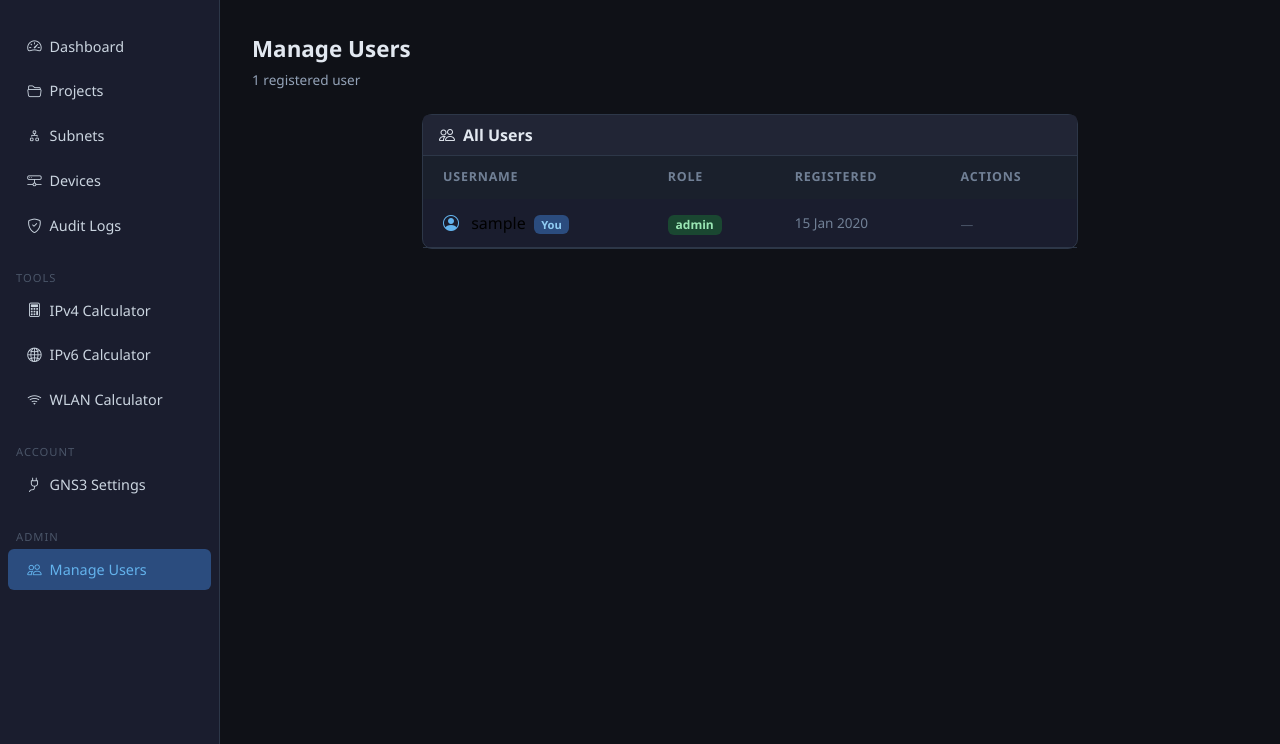
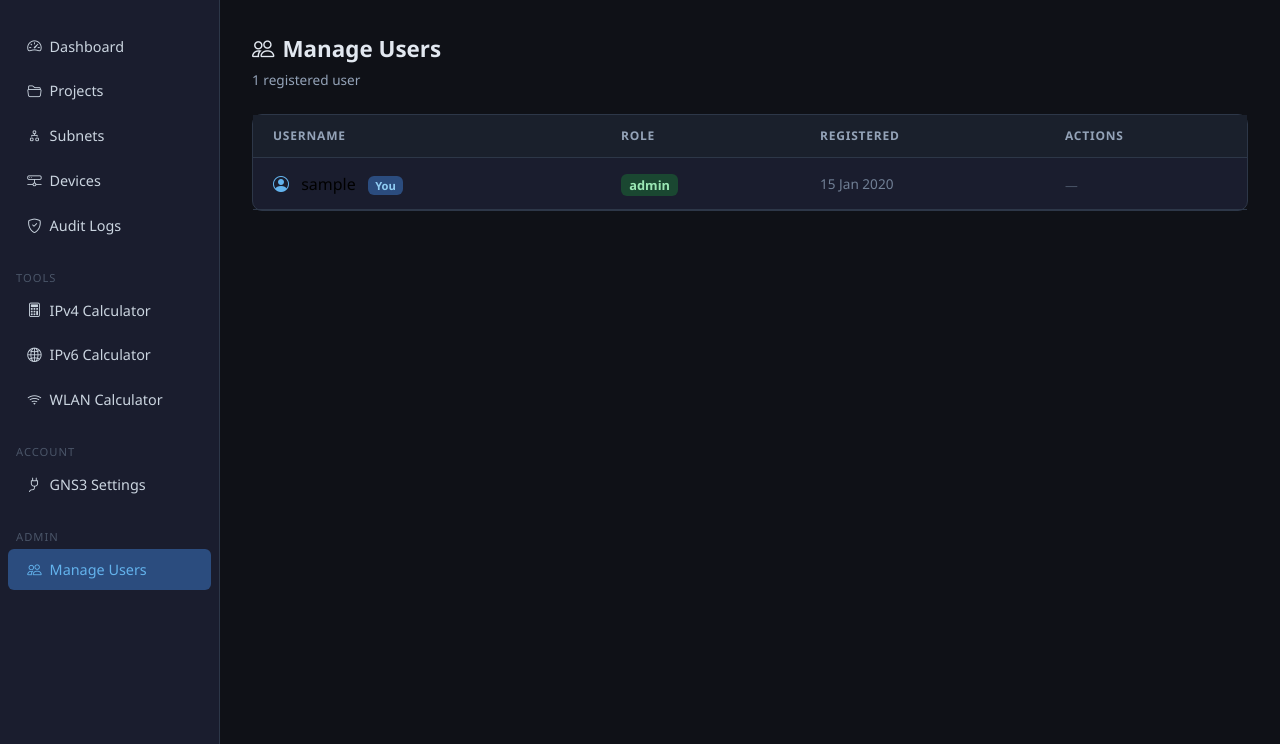
Before and after one commit to Monaomeragic/NetMgmt, a Flask app: page /admin/users in a window 1280 px wide. Shown: the part 57-801 px from the top of the page. Run offline with Flask 3, Linux system fonts and the light colour scheme; a user stored in the database is signed in; tables that the repository leaves empty or names only in its code hold one stand-in row (values such as "Sample post").

Commit message:
Fix admin users page layout to match app style

```diff
--- a/templates/admin_users.html
+++ b/templates/admin_users.html
@@ -4,48 +4,43 @@
 {% block content %}
 <div class="d-flex justify-content-between align-items-center mb-4">
     <div>
-        <div class="page-title">Manage Users</div>
+        <div class="page-title"><i class="bi bi-people me-2"></i>Manage Users</div>
         <div class="page-subtitle">{{ users|length }} registered user{{ 's' if users|length != 1 }}</div>
     </div>
 </div>
 
-<div class="row justify-content-center">
-    <div class="col-lg-8">
 <div class="card">
-            <div class="card-header">
-                <i class="bi bi-people me-2"></i>All Users
-            </div>
     <div class="card-body p-0">
         <table class="table mb-0" style="color:#e2e8f0;">
             <thead>
-                        <tr style="border-color:#2d3748; color:#94a3b8; font-size:0.8rem; text-transform:uppercase; letter-spacing:0.8px;">
-                            <th style="padding:0.75rem 1.25rem; background:#1a202c; border:none;">Username</th>
-                            <th style="padding:0.75rem 1.25rem; background:#1a202c; border:none;">Role</th>
-                            <th style="padding:0.75rem 1.25rem; background:#1a202c; border:none;">Registered</th>
-                            <th style="padding:0.75rem 1.25rem; background:#1a202c; border:none;">Actions</th>
+                <tr style="border-color:#2d3748;">
+                    <th style="padding:0.75rem 1.25rem; background:#1a202c; border-bottom:1px solid #2d3748; color:#94a3b8; font-size:0.75rem; text-transform:uppercase; letter-spacing:0.8px; font-weight:600;">Username</th>
+                    <th style="padding:0.75rem 1.25rem; background:#1a202c; border-bottom:1px solid #2d3748; color:#94a3b8; font-size:0.75rem; text-transform:uppercase; letter-spacing:0.8px; font-weight:600;">Role</th>
+                    <th style="padding:0.75rem 1.25rem; background:#1a202c; border-bottom:1px solid #2d3748; color:#94a3b8; font-size:0.75rem; text-transform:uppercase; letter-spacing:0.8px; font-weight:600;">Registered</th>
+                    <th style="padding:0.75rem 1.25rem; background:#1a202c; border-bottom:1px solid #2d3748; color:#94a3b8; font-size:0.75rem; text-transform:uppercase; letter-spacing:0.8px; font-weight:600;">Actions</th>
                 </tr>
             </thead>
             <tbody>
                 {% for u in users %}
                 <tr style="border-color:#2d3748;">
-                            <td style="padding:0.75rem 1.25rem; vertical-align:middle;">
+                    <td style="padding:0.85rem 1.25rem; vertical-align:middle;">
                         <i class="bi bi-person-circle me-2" style="color:#63b3ed;"></i>
-                                {{ u.username }}
+                        <span style="font-weight:500;">{{ u.username }}</span>
                         {% if u.id == current_user.id %}
-                                <span class="badge ms-1" style="background:#2b4c7e; color:#90cdf4; font-size:0.7rem;">You</span>
+                        <span class="badge ms-2" style="background:#2b4c7e; color:#90cdf4; font-size:0.7rem;">You</span>
                         {% endif %}
                     </td>
-                            <td style="padding:0.75rem 1.25rem; vertical-align:middle;">
+                    <td style="padding:0.85rem 1.25rem; vertical-align:middle;">
                         {% if u.role == 'admin' %}
-                                <span class="badge" style="background:#1a4731; color:#9ae6b4;">admin</span>
+                        <span class="badge" style="background:#1a4731; color:#9ae6b4; font-size:0.8rem;">admin</span>
                         {% else %}
-                                <span class="badge" style="background:#2d3748; color:#94a3b8;">viewer</span>
+                        <span class="badge" style="background:#2d3748; color:#94a3b8; font-size:0.8rem;">viewer</span>
                         {% endif %}
                     </td>
-                            <td style="padding:0.75rem 1.25rem; vertical-align:middle; color:#718096; font-size:0.85rem;">
+                    <td style="padding:0.85rem 1.25rem; vertical-align:middle; color:#718096; font-size:0.85rem;">
                         {{ u.created_at.strftime('%d %b %Y') if u.created_at else '—' }}
                     </td>
-                            <td style="padding:0.75rem 1.25rem; vertical-align:middle;">
+                    <td style="padding:0.85rem 1.25rem; vertical-align:middle;">
                         {% if u.id != current_user.id %}
                         <div class="d-flex gap-2">
                             <form method="POST" action="{{ url_for('admin_set_role', user_id=u.id) }}">
@@ -78,6 +73,4 @@
         </table>
     </div>
 </div>
-    </div>
-</div>
 {% endblock %}
```
Lines whose indentation alone changed are shown as unchanged.
